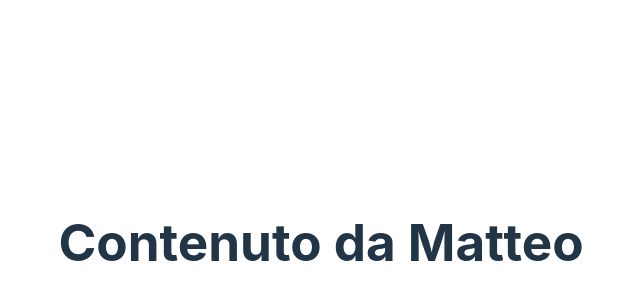
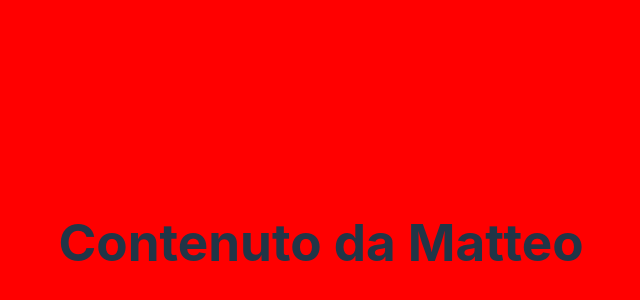
Before and after one commit to Ruma303/react-coop, a React (Vite) app: page / in a window 1280 px wide. Shown: the part 158-458 px from the top of the page, without its empty margins (319-959 px from the left). Built offline with nearby package versions, Linux system fonts and the light colour scheme.

Commit message:
colore di sfondo rosso

```diff
--- a/src/App.css
+++ b/src/App.css
@@ -4,3 +4,7 @@
   padding: 2rem;
   text-align: center;
 }
+
+body {
+    background-color: red;
+}
```
